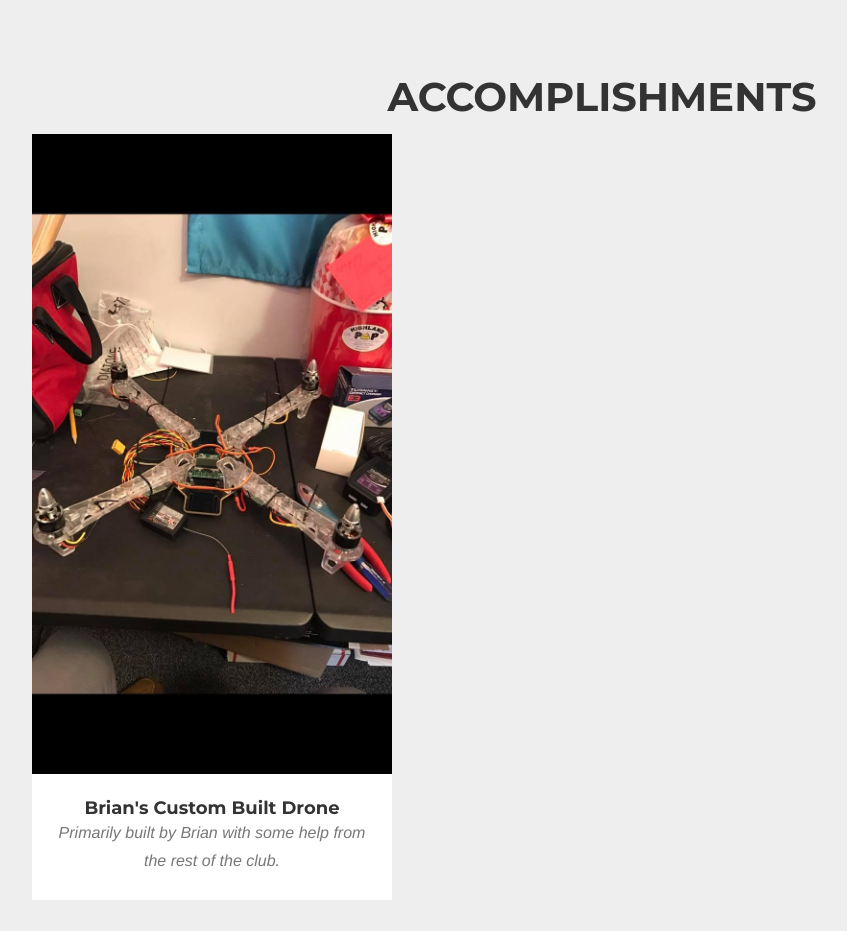
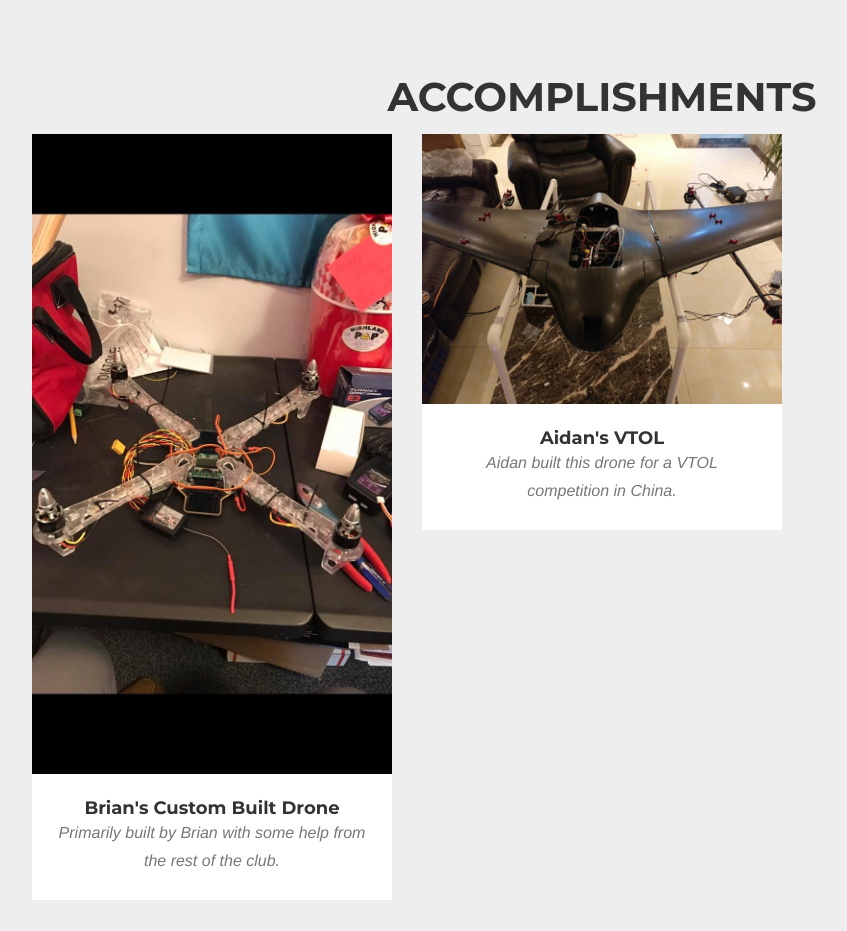
Before and after one commit to IlliniUAV/IlliniUAV.github.io, a website: page index.html in a window 1280 px wide. Shown: the part 1680-2611 px from the top of the page, without its empty margins (38-885 px from the left). Drawn offline with nearby package versions, Linux system fonts and the light colour scheme; a web font is replaced by a local one.

Commit message:
Added new accomplishment to website.

```diff
--- a/index.html
+++ b/index.html
@@ -144,14 +144,14 @@
                         <p class="text-muted">Primarily built by Brian with some help from the rest of the club.</p>
                     </div>
                 </div>
-                <!-- <div class="col-md-4 col-sm-6 portfolio-item">
-                    <img src="img/portfolio/startup-framework.png" class="img-responsive" alt="">
+                <div class="col-md-4 col-sm-6 portfolio-item">
+                    <img src="img/vtol.png" class="img-responsive" alt="">
                     <div class="portfolio-caption">
-                        <h4>demo2</h4>
-                        <p class="text-muted">placeholder</p>
+                        <h4>Aidan's VTOL</h4>
+                        <p class="text-muted">Aidan built this drone for a VTOL competition in China.</p>
                     </div>
                 </div>
-                <div class="col-md-4 col-sm-6 portfolio-item">
+                <!-- <div class="col-md-4 col-sm-6 portfolio-item">
                     <img src="img/portfolio/treehouse.png" class="img-responsive" alt="">
                     <div class="portfolio-caption">
                         <h4>demo3</h4>
```
